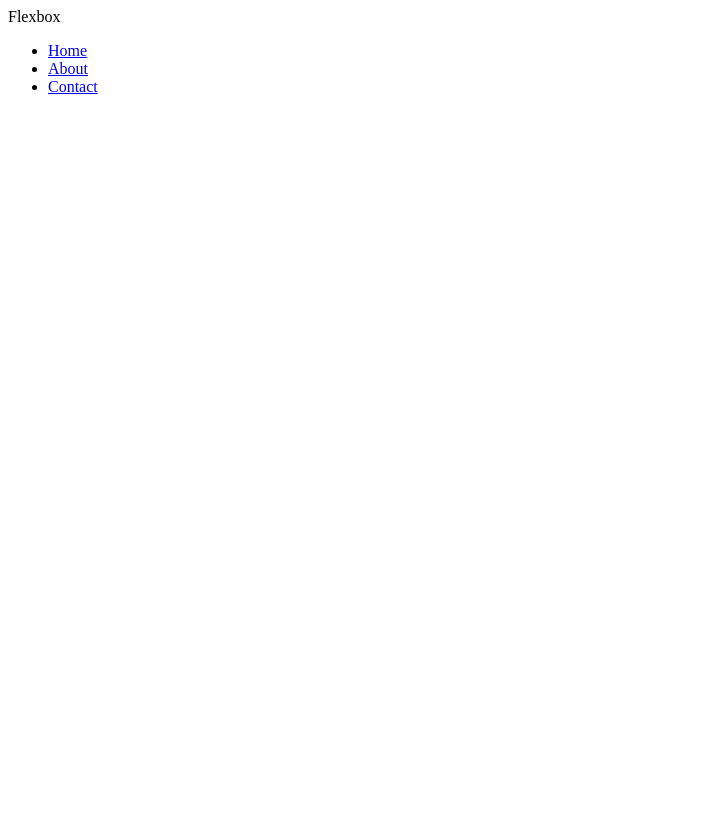
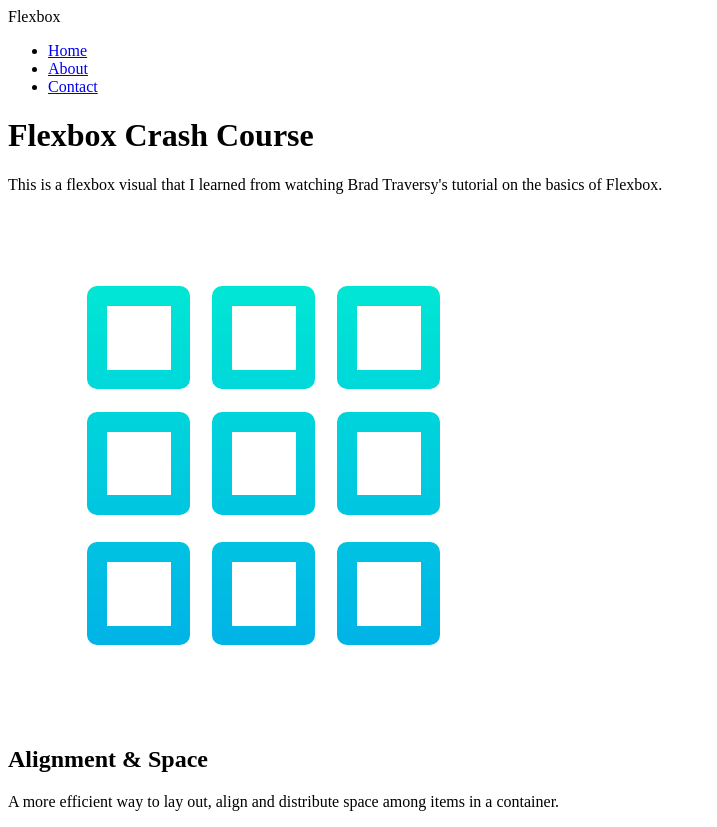
Before and after one commit to sauceuke/Flexbox, a plain HTML site: page index.html in a window 1280 px wide. Shown: the whole page, without its empty margins (0-717 px from the left). Before the commit the page ends 800 px from the top, so only its background shows below. Drawn offline with Linux system fonts and the light colour scheme.

Commit message:
flexbox project

```diff
--- a/index.html
+++ b/index.html
@@ -24,5 +24,27 @@
             </ul>
         </div>
     </nav>
+    <header class="header">
+        <div class="container">
+            <div>
+                <h1>Flexbox Crash Course</h1>
+                <p>
+                    This is a flexbox visual that I learned from watching Brad Traversy's tutorial on the basics of Flexbox.
+                </p>
+            </div>
+            <img src="grid.svg" alt="">
+        </div>
+    </header>
+    <section class="boxes">
+        <div class="container">
+            <div class="box">
+                <h2><i class="fas fa-arrows-alt-v"></i>Alignment & Space</h2>
+                <p>
+                    A more efficient way to lay out, align and distribute space among items in a container.
+                </p>
+            </div>
+
+        </div>
+    </section>
 </body>
 </html>
```
